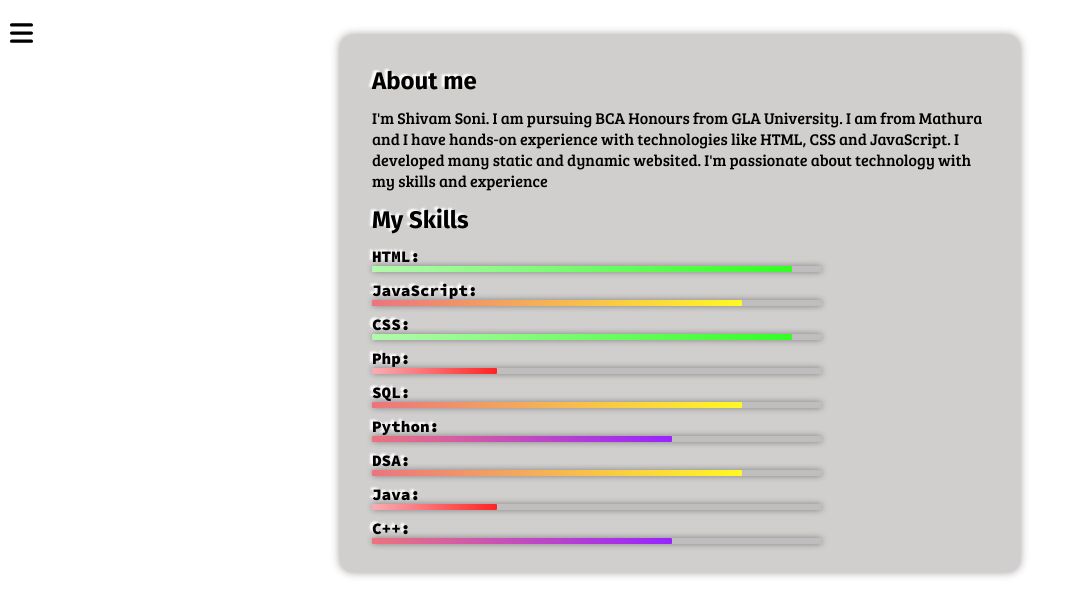
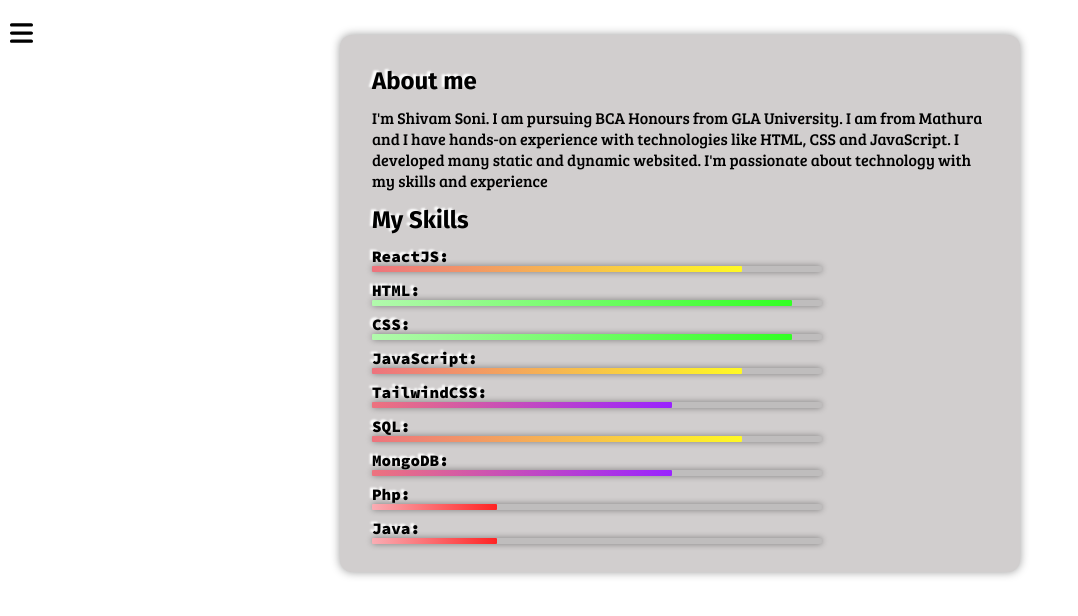
Before and after one commit to Shivam-GLA/Html-Portfolio-Site, a plain HTML site: page intro.html in a window 1280 px wide. Shown: the whole page, without its empty margins (0-1078 px from the left). Drawn offline with Linux system fonts and the light colour scheme; a web font is replaced by a local one.

Commit message:
change in skills

```diff
--- a/intro.html
+++ b/intro.html
@@ -32,15 +32,15 @@
                 <p>I'm Shivam Soni. I am pursuing BCA Honours from GLA University. I am from Mathura and I have hands-on experience with technologies like HTML, CSS and JavaScript. I developed many static and dynamic websited. I'm passionate about technology with my skills and experience </p>
                 <h2>My Skills</h2>
                 <div class="skillContainer">
+                    <div class="skillItem">ReactJS: <div class="fullskill"><div class="skill seventyfive"></div></div></div>
                     <div class="skillItem">HTML: <div class="fullskill"><div class="skill hundered"></div></div></div>
+                    <div class="skillItem">CSS: <div class="fullskill"><div class="skill hundered"></div></div></div>
                     <div class="skillItem">JavaScript: <div class="fullskill"><div class="skill seventyfive"></div></div></div>
-                    <div class="skillItem">CSS: <div class="fullskill"><div class="skill hundered"></div></div></div>
+                    <div class="skillItem">TailwindCSS: <div class="fullskill"><div class="skill fifty"></div></div></div>
+                    <div class="skillItem">SQL: <div class="fullskill"><div class="skill seventyfive"></div></div></div>
+                    <div class="skillItem">MongoDB: <div class="fullskill"><div class="skill fifty"></div></div></div>
                     <div class="skillItem">Php: <div class="fullskill"><div class="skill twentyfive"></div></div></div>
-                    <div class="skillItem">SQL: <div class="fullskill"><div class="skill seventyfive"></div></div></div>
-                    <div class="skillItem">Python: <div class="fullskill"><div class="skill fifty"></div></div></div>
-                    <div class="skillItem">DSA: <div class="fullskill"><div class="skill seventyfive"></div></div></div>
                     <div class="skillItem">Java: <div class="fullskill"><div class="skill twentyfive"></div></div></div>
-                    <div class="skillItem">C++: <div class="fullskill"><div class="skill fifty"></div></div></div>
                 </div>
             </div>
         </div>
```
